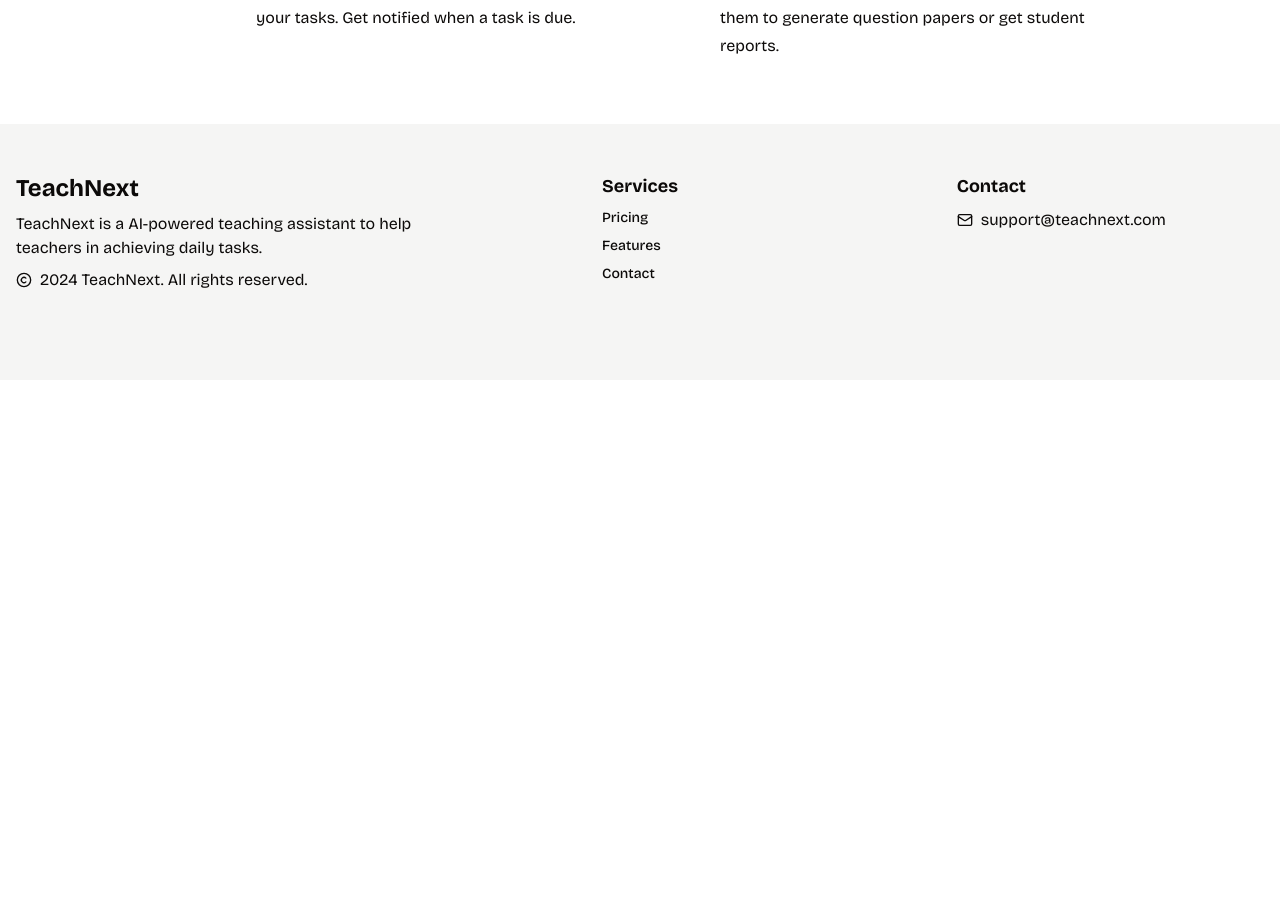
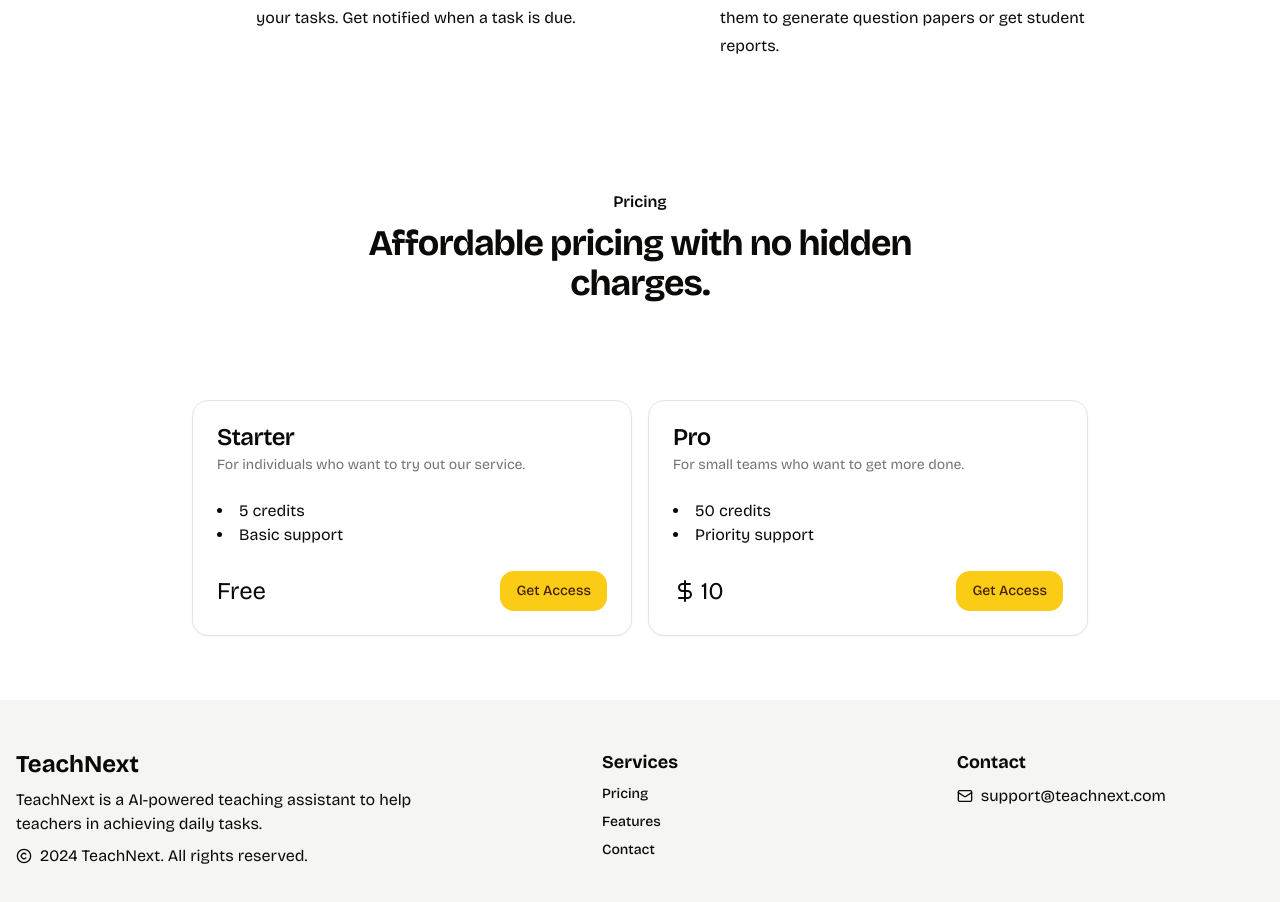
Before and after one commit to harshsandhu95/teachnext-app, a Next.js app: page / in a window 1280 px wide. Shown: the part 1044-1946 px from the top of the page. Before the commit the page ends 1424 px from the top, so only its background shows below. Built offline with nearby package versions, Linux system fonts and the light colour scheme.

Commit message:
Create pricing route

```diff
--- /dev/null
+++ b/src/app/(public)/@pricing/page.tsx
@@ -0,0 +1,76 @@
+import { Button } from "@/components/ui/Button";
+import {
+  Card,
+  CardContent,
+  CardDescription,
+  CardFooter,
+  CardHeader,
+  CardTitle,
+} from "@/components/ui/Card";
+import { DollarSignIcon } from "lucide-react";
+
+export default function Pricing() {
+  const plans = [
+    {
+      name: "Starter",
+      description: "For individuals who want to try out our service.",
+      price: 0,
+      features: ["5 credits", "Basic support"],
+    },
+    {
+      name: "Pro",
+      description: "For small teams who want to get more done.",
+      price: 10,
+      features: ["50 credits", "Priority support"],
+    },
+  ];
+
+  return (
+    <section id="pricing" className="container py-16">
+      <div className="mx-auto max-w-7xl">
+        <div className="mx-auto max-w-2xl lg:text-center">
+          <h2 className="text-base font-semibold leading-7">Pricing</h2>
+          <p className="mt-2 text-3xl font-bold tracking-tight sm:text-4xl">
+            Affordable pricing with no hidden charges.
+          </p>
+        </div>
+
+        <div className="mx-auto mt-16 max-w-2xl sm:mt-20 lg:mt-24 lg:max-w-4xl">
+          <div className="grid grid-cols-1 md:grid-cols-2 gap-4">
+            {plans.map((plan) => (
+              <Card key={plan.name}>
+                <CardHeader>
+                  <CardTitle>{plan.name}</CardTitle>
+                  <CardDescription>{plan.description}</CardDescription>
+                </CardHeader>
+                <CardContent>
+                  <ul className="list-disc list-inside">
+                    {plan.features.map((feature) => (
+                      <li key={feature}>{feature}</li>
+                    ))}
+                  </ul>
+                </CardContent>
+                <CardFooter>
+                  <div className="w-full flex items-center justify-between gap-2">
+                    <div className="flex items-center gap-1">
+                      {plan.price === 0 ? (
+                        <span className="text-2xl">Free</span>
+                      ) : (
+                        <>
+                          <DollarSignIcon size={24} />
+                          <span className="text-2xl">{plan.price}</span>
+                        </>
+                      )}
+                    </div>
+
+                    <Button>Get Access</Button>
+                  </div>
+                </CardFooter>
+              </Card>
+            ))}
+          </div>
+        </div>
+      </div>
+    </section>
+  );
+}
--- a/src/app/(public)/layout.tsx
+++ b/src/app/(public)/layout.tsx
@@ -3,15 +3,17 @@ import Footer from "@/components/Footer";
 
 interface Props extends React.PropsWithChildren {
   features: React.ReactNode;
+  pricing: React.ReactNode;
 }
 
-export default function layout({ children, features }: Props) {
+export default function layout({ children, features, pricing }: Props) {
   return (
     <div className="min-h-[100dvh] grid grid-rows-[auto_1fr_auto]">
       <Header />
       <main>
         {children}
         {features}
+        {pricing}
       </main>
       <Footer />
     </div>
```
